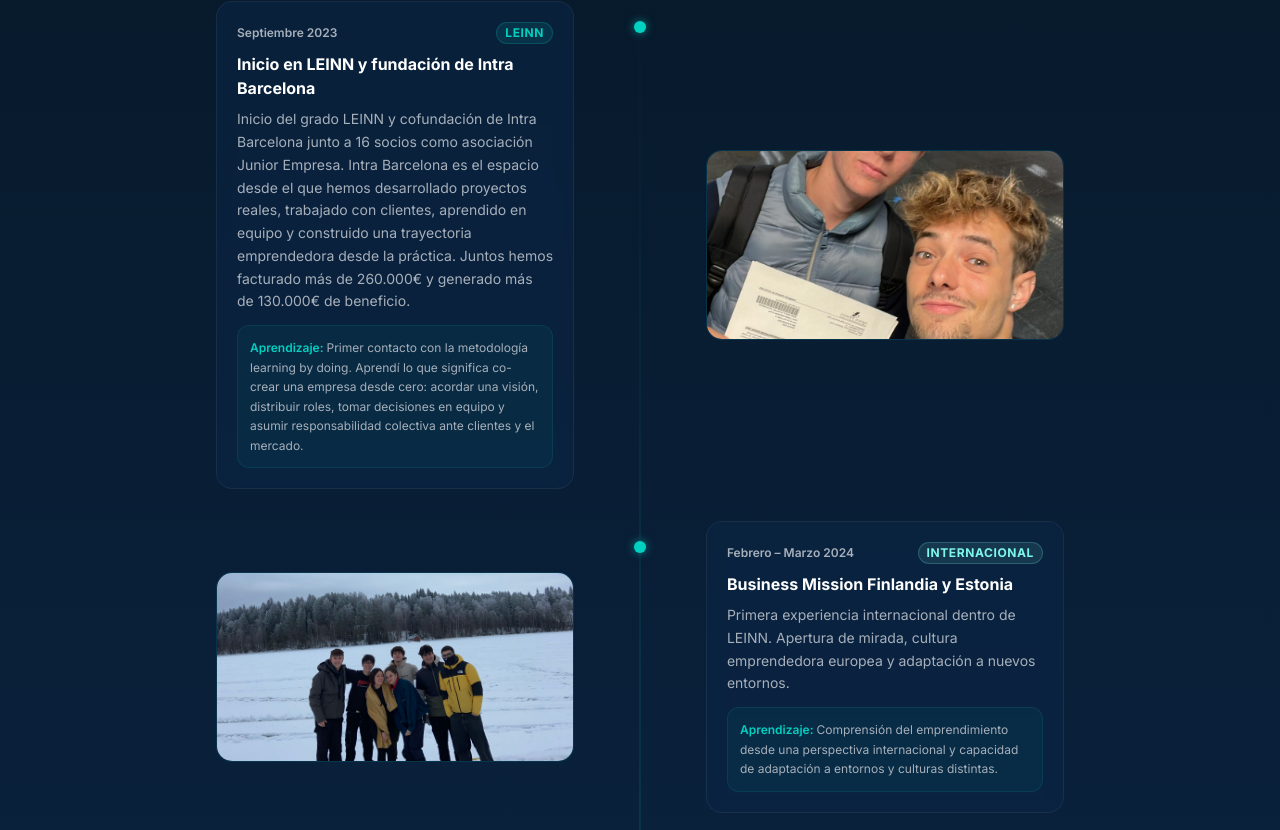
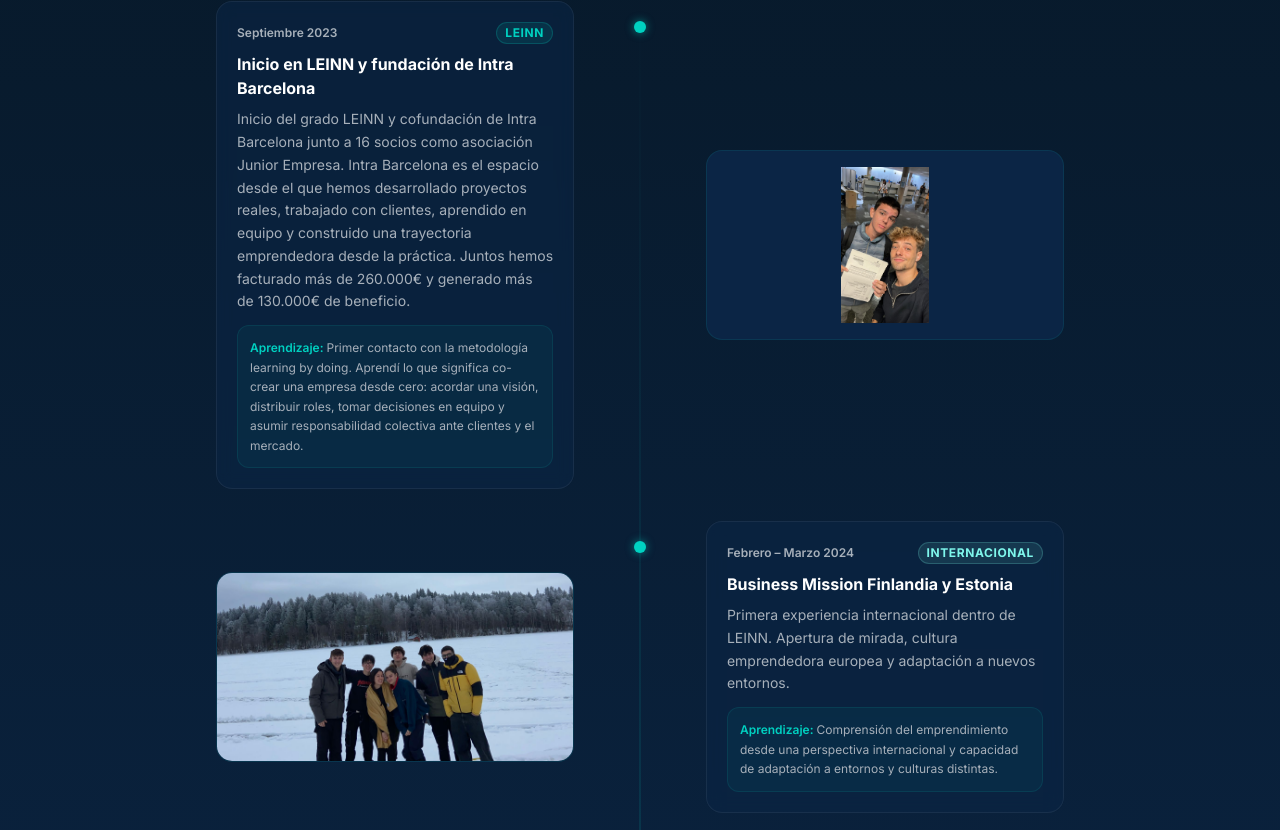
Before and after one commit to nicovergesredon-jpg/portfolio-23-26, a React (Vite) app: page / in a window 1280 px wide. Shown: the part 2810-3640 px from the top of the page. Built offline with nearby package versions, Linux system fonts and the light colour scheme.

Commit message:
Fix: números impacto más pequeños para caber en tarjeta — constitución menos zoom

```diff
--- a/src/components/ImpactStats.jsx
+++ b/src/components/ImpactStats.jsx
@@ -48,8 +48,8 @@
         </div>
       )}
       <motion.div
-        className="text-3xl md:text-4xl font-black mb-1"
-        style={{ color: '#00D1C1' }}
+        className="text-xl md:text-2xl font-black mb-1 leading-tight"
+        style={{ color: '#00D1C1', wordBreak: 'break-word' }}
         initial={{ opacity: 0 }}
         animate={inView ? { opacity: 1 } : {}}
         transition={{ duration: 0.4, delay: 0.2 + index * 0.08 }}
--- a/src/components/Timeline.jsx
+++ b/src/components/Timeline.jsx
@@ -15,7 +15,7 @@
 // index → { src, fit, position }
 // fit: 'cover' for photos, 'contain' for logos
 const PHOTOS = {
-  0: { src: imgConstitucion, fit: 'cover',    pos: 'center' },
+  0: { src: imgConstitucion, fit: 'contain',  pos: 'center', bg: '#0B2545' },
   1: { src: imgFinlandia,    fit: 'cover',    pos: 'center 80%' },
   2: { src: imgUrsus,        fit: 'contain',  pos: 'center', bg: 'white' },
   3: { src: imgIntra,        fit: 'contain',  pos: 'center', bg: '#071827' },
```
